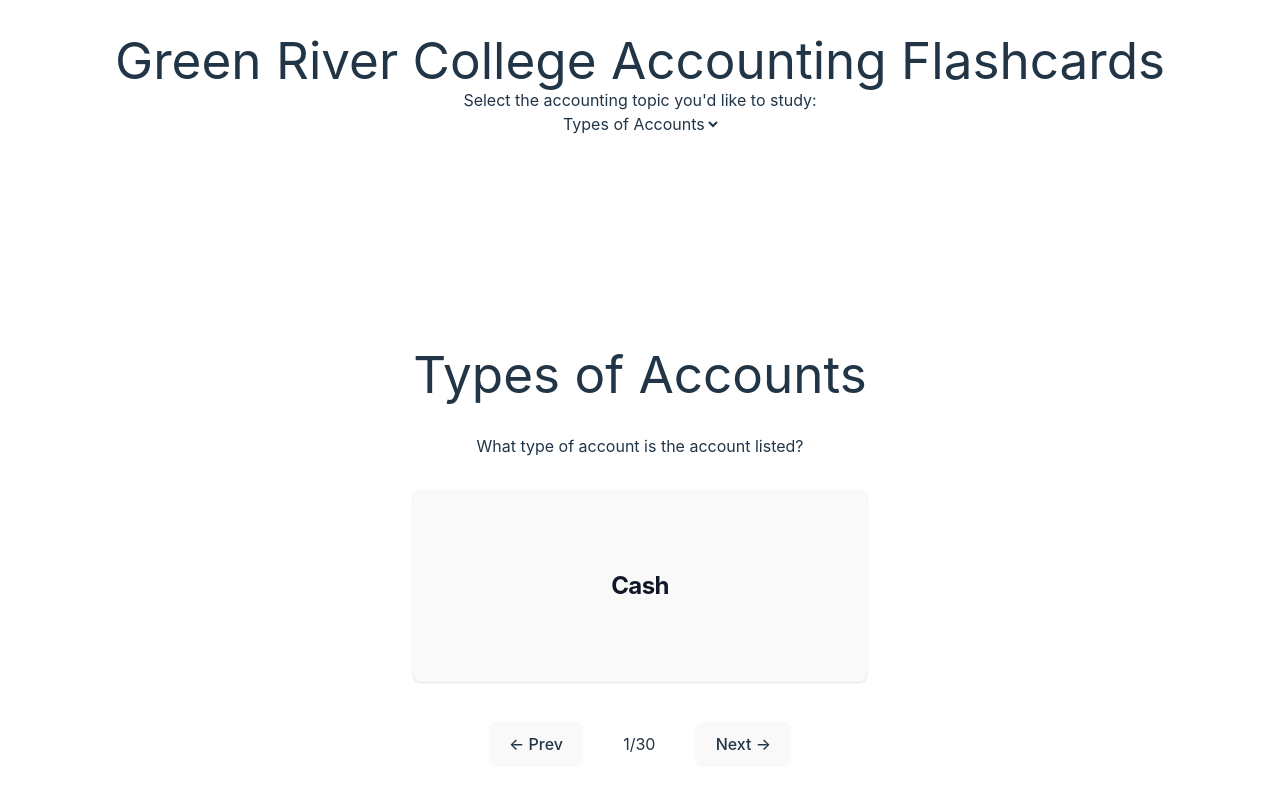
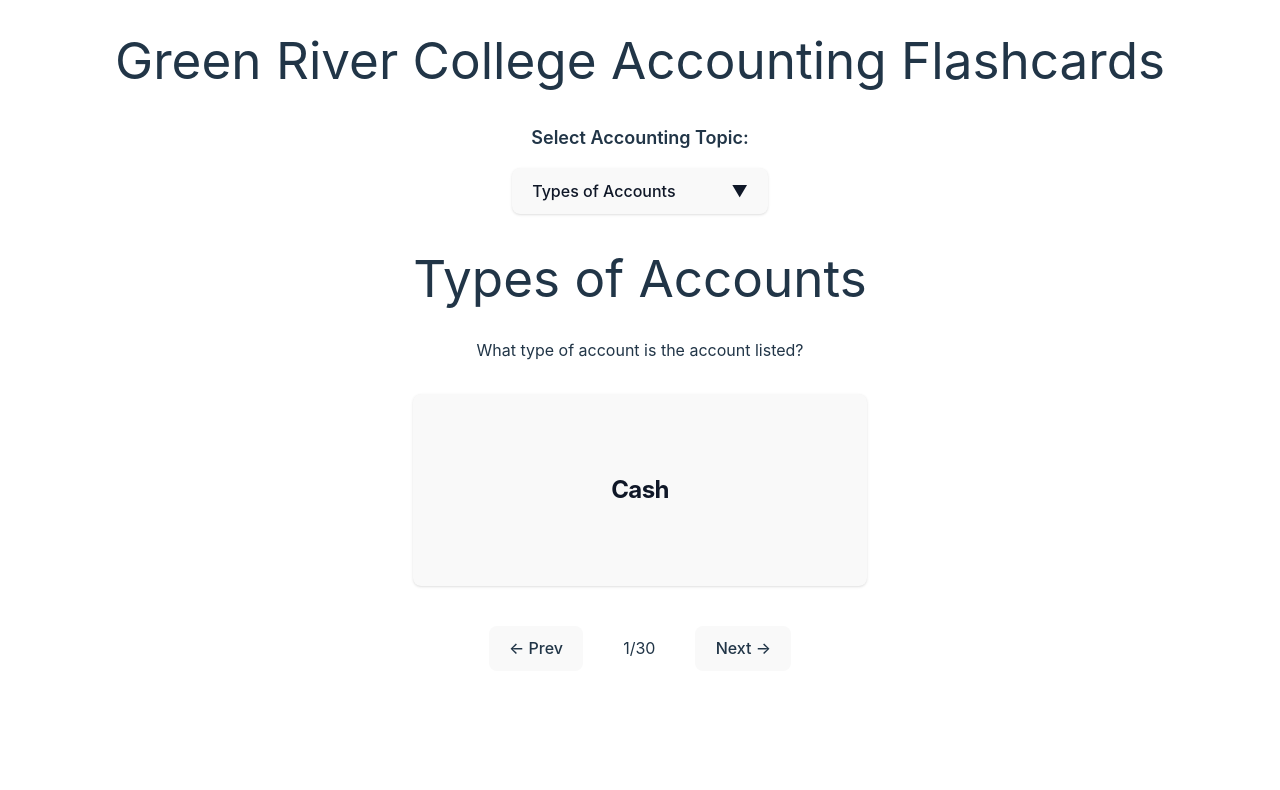
Before and after one commit to Ca-h-Money/Accounting-Online-Flashcards, a React (Vite) app: page / in a window 1280 px wide. Shown: the top 790 px of the page. Built offline with nearby package versions, Linux system fonts and the light colour scheme.

Commit message:
Update dropdown component to be a custom dropdown

```diff
--- a/src/components/Dropdown.tsx
+++ b/src/components/Dropdown.tsx
@@ -1,46 +1,103 @@
-import { Dispatch, SetStateAction } from 'react';
+import { useEffect, useRef, useState, Dispatch, SetStateAction } from "react";
 
 /**
  * Dropdown Component
  *
- * This page displays a simple dropdown that shows the passed in string array elements as select options.
+ * This component displays a header and a dropdown that shows the passed in string
+ * array elements as selectable options.
+ *
+ * Props:
+ * @param {DropdownProps} - The dropdown title, options, selected option,
+ *                          and set selected option method.
  */
-interface DropdownProps {
+const Dropdown = ({
+    id,
+    title,
+    options,
+    selectedIndex,
+    setSelectedIndex
+}: DropdownProps) => {
+    // State to control whether the dropdown menu is open or not.
+    const [isOpen, setIsOpen] = useState<boolean>(false);
+
+    // Update the index of the selected topic and close the dropdown menu
+    const handleSelection = (item: number) => {
+        setSelectedIndex(item);
+        setIsOpen(false);
+    };
+
+    // Hold a reference to the dropdown menu
+    const dropdownRef = useRef<HTMLDivElement>(null);
+
+    // If the user clicks outside of the dropdown menu, close the menu.
+    useEffect(() => {
+        const handleClickOutside = (event: MouseEvent) => {
+            if (dropdownRef.current && !dropdownRef.current.contains(event.target as Node)) {
+                setIsOpen(false);
+            }
+        };
+
+        document.addEventListener("mousedown", handleClickOutside);
+
+        return () => {
+            document.removeEventListener("mousedown", handleClickOutside);
+        };
+    }, [dropdownRef]);
+
+    return (
+        // Dropdown component container
+        <div id={id + "-component"} className="relative p-5 max-w-sm mx-auto">
+            <h3 className="p-4 text-lg font-semibold">{title}</h3>
+            {/* The dropdown element */}
+            <div id={id} ref={dropdownRef} className="relative inline-block w-64">
+                <button
+                    aria-label="Toggle dropdown"
+                    aria-haspopup="true"
+                    aria-expanded={isOpen}
+                    type="button"
+                    onClick={() => setIsOpen(!isOpen)}
+                    className="w-full flex justify-between items-center px-4 py-2 text-gray-900 dark:text-white bg-white dark:bg-gray-800 border border-gray-300 dark:border-gray-600 rounded-md shadow-sm focus:outline-none focus:ring-2 focus:ring-blue-500"
+                >
+                    {options[selectedIndex]}
+                    <span className="ml-2">▼</span>
+                </button>
+                {/* The dropdown menu */}
+                {isOpen && (
+                    <div aria-label="Dropdown menu">
+                        <ul role="menu" className="absolute left-0 mt-2 w-full bg-white dark:bg-gray-800 border border-gray-300 dark:border-gray-600 rounded-md shadow-lg">
+                            {options.map((option, index) => (
+                                <li
+                                    key={option}
+                                    className="px-4 py-2 hover:bg-gray-100 dark:hover:bg-gray-700 cursor-pointer"
+                                    onClick={() => { handleSelection(index) }}
+                                    >
+                                    {option}
+                                </li>
+                            ))}
+                        </ul>
+                    </div>
+                )}
+            </div>
+        </div>
+    )
+}
+
+/**
+ * Represents the objects that the Dropdown component accepts as props.
+ * @type {Object} DropdownProps
+ * @property {string} id - The id of the dropdown, used to differentiate between different dropdowns.
+ * @property {string} title - The header of the dropdown component, typically the instructions.
+ * @property {string[]} options - The array of options to be displayed in the dropdown menu.
+ * @property {number} selectedIndex - The starting element index to display in the dropdown menu.
+ * @property {Dispatch<SetStateAction<number>>} setSelectedIndex - The parent component's "set state"
+ *          method for handling option selection.
+ */
+type DropdownProps = {
+    id: string;
     title: string;
     options: string[];
     selectedIndex: number;
     setSelectedIndex: Dispatch<SetStateAction<number>>;
 }
 
-const Dropdown = ({
-    title,
-    options,
-    selectedIndex,
-    setSelectedIndex
-}: DropdownProps) => {
-    const handleChange = (item: number) => {
-        setSelectedIndex(item)
-    };
-
-    return (
-        <>
-            {title}
-            <div>
-                <select defaultValue={options[selectedIndex]}>
-                    {/* <option value="none">None</option> */}
-                    {options.map((item, index) => (
-                        <option
-                            key={index}
-                            value={item}
-                            onClick={() => handleChange(index)}
-                        >
-                            {item}
-                        </option>
-                    ))}
-                </select>
-            </div>
-        </>
-    )
-}
-
 export default Dropdown;
--- a/src/components/FlashcardContainer.tsx
+++ b/src/components/FlashcardContainer.tsx
@@ -45,7 +45,7 @@ const FlashcardContainer = ({ flashcardSet }: { flashcardSet: TFlashcardSet }) =
          * - Uses flexbox for centering.
          * - Currently relies on inline styles, which will be replaced by TailwindCSS.
          */
-        <div className="flex flex-col items-center mt-10">
+        <div className="flex flex-col items-center mt-4">
             {/* Displays flashcard set category and description */}
             <h1>{flashcardSet.category}</h1>
             <p className="my-8">{flashcardSet.description}</p>
--- a/src/pages/FlashcardsPage.tsx
+++ b/src/pages/FlashcardsPage.tsx
@@ -23,7 +23,8 @@ const FlashcardsPage = () => {
         <>
             <h1>Green River College Accounting Flashcards</h1>
             <Dropdown
-                title="Select the accounting topic you'd like to study:"
+                id="select-topic-dropdown"
+                title="Select Accounting Topic:"
                 options={flashcardData.map(flashcardSet => {return flashcardSet.category})}
                 selectedIndex={selectedFlashcardSetIndex}
                 setSelectedIndex={setSelectedFlashcardSetIndex}
@@ -32,7 +33,6 @@ const FlashcardsPage = () => {
             <div style={{
                 display: "flex",
                 justifyContent: "center",
-                alignItems: "center",
                 height: "100vh",
                 textAlign: "center"
             }}>
```
